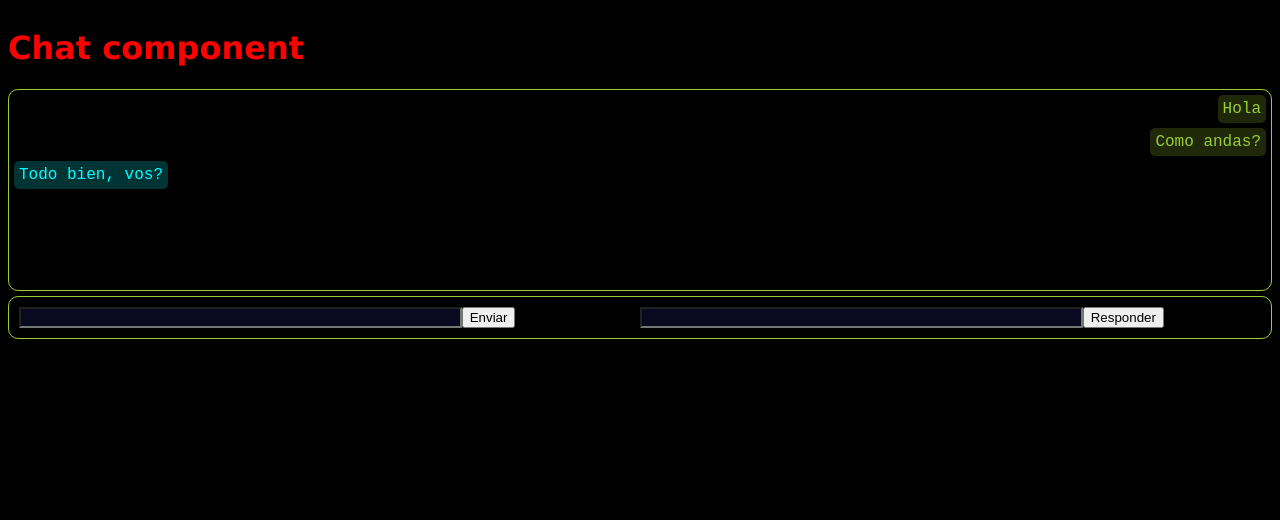
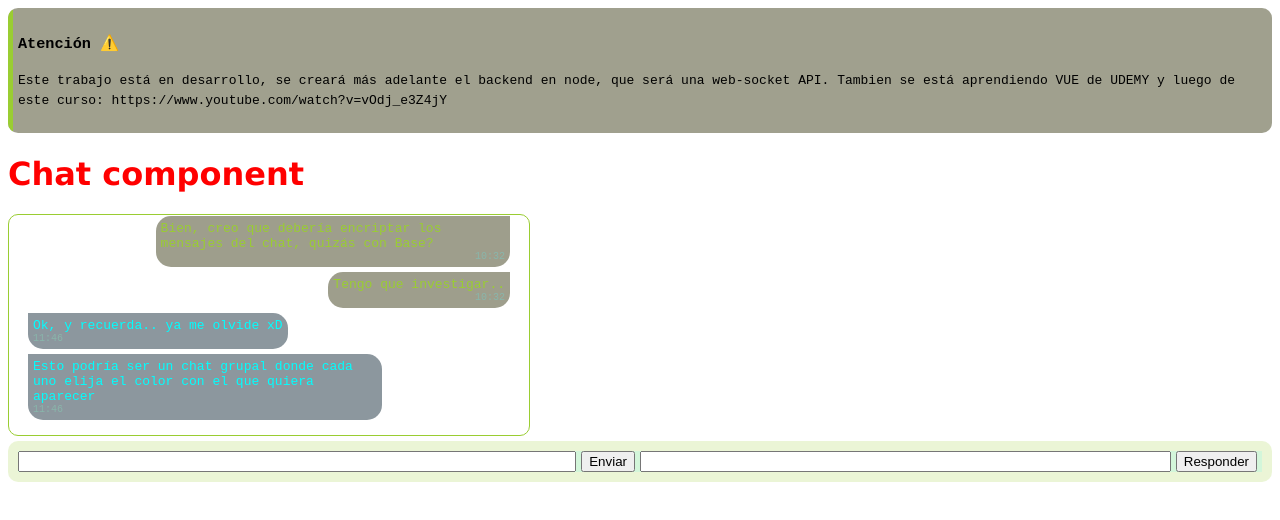
Before and after one commit to d3vh4n5/vue, a Vue app in the folder vue-project-latest/: page / in a window 1280 px wide. Shown: the top 520 px of the page. Built offline with nearby package versions, Linux system fonts and the light colour scheme.

Commit message:
Emparejado el chat

```diff
--- a/vue-project-latest/src/App.vue
+++ b/vue-project-latest/src/App.vue
@@ -1,9 +1,17 @@
 <script setup>
 import Chat from './components/Chat.vue';
+import InfoCard from './components/InfoCard.vue'
 </script>
 
 <template>
   <header>
+    <InfoCard
+      title="Atención ⚠️"
+      msg="Este trabajo está en desarrollo, se creará más adelante el backend
+      en node, que será una web-socket API. Tambien se está aprendiendo VUE de
+      UDEMY y luego de este curso: https://www.youtube.com/watch?v=vOdj_e3Z4jY
+      "
+    ></InfoCard>
   </header>
 
   <main>
--- a/vue-project-latest/src/assets/main.css
+++ b/vue-project-latest/src/assets/main.css
@@ -1,4 +1,12 @@
+:root{
+  color-scheme: light dark;
+}
 body{
-  background-color: black;
   font-family: 'Lucida Sans', 'Lucida Sans Regular', 'Lucida Grande', 'Lucida Sans Unicode', Geneva, Verdana, sans-serif;
 }
+
+@media (prefers-color-scheme: dark){
+  body{
+      color: yellowgreen;
+  }
+}
--- a/vue-project-latest/src/components/Chat.vue
+++ b/vue-project-latest/src/components/Chat.vue
@@ -3,9 +3,13 @@ export default {
     data(){
         return{
             mensajes: [
-                {author : "user", msg :"Hola"},
-                {author : "user", msg :"Como andas?"},
-                {author : "other", msg :"Todo bien, vos?"},
+                {time:"10:32", author : "user", msg :"Hola"},
+                {time:"10:32", author : "user", msg :"Como andas? 🙂"},
+                {time:"11:46", author : "other", msg :"Todo bien, vos? 🙂"},
+                {time:"10:32", author : "user", msg :"Bien, creo que debería encriptar los mensajes del chat, quizás con Base? "},
+                {time:"10:32", author : "user", msg :"Tengo que investigar.."},
+                {time:"11:46", author : "other", msg :"Ok, y recuerda.. ya me olvide xD"},
+                {time:"11:46", author : "other", msg :"Esto podría ser un chat grupal donde cada uno elija el color con el que quiera aparecer"},
             ],
             nuevoMensaje: '',
             nuevaRespuesta: ''
@@ -13,7 +17,13 @@ export default {
     },
     methods:{
         agregarMensaje(){
-            this.mensajes.push({author:"usuario", msg: this.nuevoMensaje})
+            if (!this.nuevoMensaje.trim() == ''){
+                let date = new Date()
+                this.mensajes.push({
+                    time: `${date.getHours()}:${date.getMinutes()}`,
+                    author:"usuario",
+                    msg: this.nuevoMensaje
+                })
                 this.$nextTick(() => {
                     var chat = this.$refs.chat;
                     chat.scrollTop = chat.scrollHeight;
@@ -22,9 +32,16 @@ export default {
                     // end.scrollIntoView({ behavior: 'smooth', block: 'center' })
                 });
                 this.nuevoMensaje = '';
+            }
         },
         agregarRespuesta(){
-            this.mensajes.push({author:"other", msg: this.nuevaRespuesta})
+            // if (!this.nuevoMensaje.trim() === ''){
+                let date = new Date()
+                this.mensajes.push({
+                    time: `${date.getHours()}:${date.getMinutes()}`,
+                    author:"other",
+                    msg: this.nuevaRespuesta
+                })
                 this.$nextTick(() => {
                     var chat = this.$refs.chat;
                     chat.scrollTop = chat.scrollHeight;
@@ -33,11 +50,16 @@ export default {
                     // end.scrollIntoView({ behavior: 'smooth', block: 'center' })
                 });
                 this.nuevaRespuesta = '';
-        }
+            // }
+        },
+    },
+    mounted(){
+        var chat = this.$refs.chat;
+        chat.scrollTop = chat.scrollHeight;
     }
 }
 </script>
-
+<!-- TEmplatee -->
 <template>
     <div>
         <h1>Chat component</h1>
@@ -47,6 +69,9 @@ export default {
         <div class="chat" ref="chat">
             <p v-for="mensaje in mensajes" :class="{other: mensaje.author=='other'}">
                 {{ mensaje.msg }}
+                <div class="time">
+                    {{ mensaje.time }}
+                </div>
             </p>
         </div>
         <div class="inputs">
@@ -67,34 +92,62 @@ h1{
     color: red
 }
 .chat{
+    padding: 10px;
     border: 1px solid yellowgreen;
+    width: clamp(300px, 70%, 500px);
     height: 200px;
     border-radius: 10px;
     overflow:auto;
+    scrollbar-gutter: stable both-edges;
+    scroll-behavior: smooth;
     scroll-behavior: smooth;
 }
+
+.chat::-webkit-scrollbar{
+    margin: 5px;
+    width: 4px;
+    padding: 10px;
+    border-radius: 20px;
+}
+.chat::-webkit-scrollbar-thumb{
+    background-color: yellowgreen;
+    border-radius: 20px;
+    width: 6px;
+    /* position: relative; */
+}
 .chat p{
-    font-family: 'Courier New', Courier, monospace;
+    font-family: monospace;
     color: yellowgreen;
-    background-color: rgba(153, 205, 50, 0.2);
-    border-radius: 5px;
+    background-color: rgba(94, 94, 64, 0.6);
+    border-radius: 15px 0 15px 15px;
     padding: 5px;
     margin: 5px;
     margin-left: auto;
     width: fit-content;
     max-width: 70%;
     &.other{
+        border-radius: 0px 15px 15px 15px;
         margin-left: 5px;
         margin-right: auto;
         color: aqua;
-        background-color: rgba(0, 255, 255, 0.2);
+        background-color: rgba(64, 83, 94, 0.6);
     }
+}
+
+.time{
+    font-size: 10px;
+    color: rgb(137, 182, 171);
+    width: fit-content;
+    margin-left: auto;
+}
+.other .time{
+    margin-left: 0;
 }
 .inputs{
     border-radius: 10px;
     padding: 10px;
     margin-top: 5px;
-    border: 1px solid yellowgreen;
+    background-color: rgba(153, 205, 50, 0.2);
     display: flex;
     flex-direction: row;
     justify-content: space-between;
@@ -102,11 +155,20 @@ h1{
 
 .input-enviar, .input-respuesta{
     width: 50%;
+    background-color: rgba(0, 255, 255, 0.1);
+    display: flex;
 }
 
 input{
-    background-color: rgb(9, 9, 32);
-    width: 70%;
-    color: aliceblue;
+    flex-grow: 1;
+}
+input:hover{
+    outline: 2px solid rgba(153, 205, 50, 0.5);
+}
+input:focus{
+    outline: 2px solid yellowgreen;
+}
+button:nth-of-type(1){
+    margin: 0 5px;
 }
 </style>
--- /dev/null
+++ b/vue-project-latest/src/components/InfoCard.vue
@@ -0,0 +1,37 @@
+<script setup>
+defineProps({
+    msg: { type: String, required : true },
+    title: { type: String },
+})
+</script>
+<template>
+    <div class="info-card">
+        <h3>{{ title }}</h3>
+        <p>
+            {{ msg }}
+        </p>
+    </div>
+</template>
+<style scoped>
+.info-card{
+    font-family: monospace;
+    position: relative;
+    background-color: rgba(94, 94, 64, 0.589);
+    padding: 10px;
+    border-radius: 10px;
+    overflow: hidden;
+    /* border-left: 5px solid royalblue; */
+}
+
+.info-card::before{
+    display: block;
+    position: absolute;
+    content: '';
+    width: 5px;
+    height: 100%;
+    top: 0;
+    left: 0;
+    background-color: yellowgreen;
+}
+
+</style>
```
Lines whose indentation alone changed are shown as unchanged.
